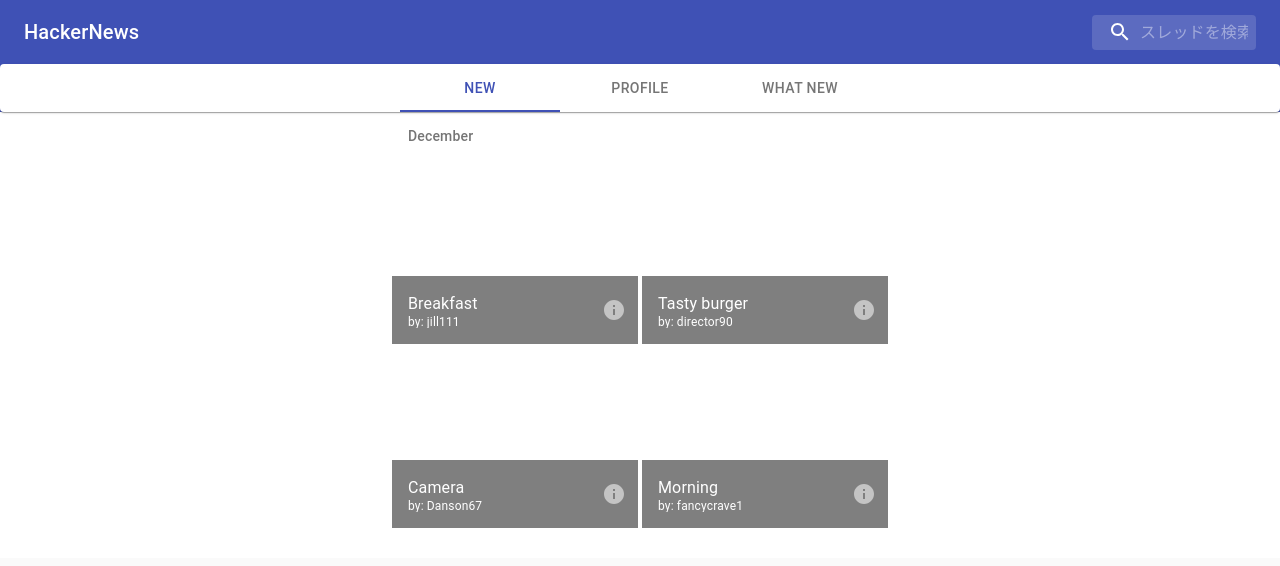
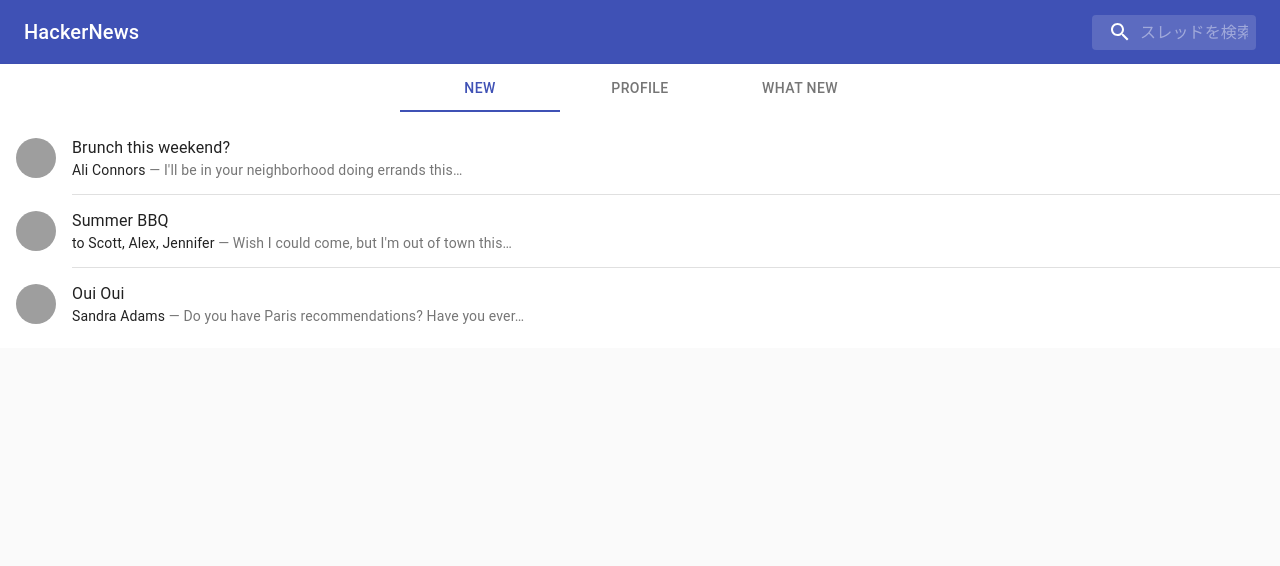
Before and after one commit to ogaru-sh/HackerNews, a Next.js app: page / in a window 1280 px wide. Shown: the top 566 px of the page. Built offline with nearby package versions, Linux system fonts and the light colour scheme; grey boxes are pictures that could not be loaded.

Commit message:
dev:スレッドリストのサンプル作成

```diff
--- a/src/components/GridList.tsx
+++ /dev/null
@@ -1,75 +0,0 @@
-import React from "react";
-import { Theme, createStyles, makeStyles } from "@material-ui/core/styles";
-import GridList from "@material-ui/core/GridList";
-import GridListTile from "@material-ui/core/GridListTile";
-import GridListTileBar from "@material-ui/core/GridListTileBar";
-import ListSubheader from "@material-ui/core/ListSubheader";
-import IconButton from "@material-ui/core/IconButton";
-import InfoIcon from "@material-ui/icons/Info";
-import tileData from "../data/tileData";
-
-const useStyles = makeStyles((theme: Theme) =>
-	createStyles({
-		root: {
-			display: "flex",
-			flexWrap: "wrap",
-			justifyContent: "space-around",
-			overflow: "hidden",
-			backgroundColor: theme.palette.background.paper,
-		},
-		gridList: {
-			width: 500,
-			height: 450,
-		},
-		icon: {
-			color: "rgba(255, 255, 255, 0.54)",
-		},
-	})
-);
-
-/**
- * The example data is structured as follows:
- *
- * import image from 'path/to/image.jpg';
- * [etc...]
- *
- * const tileData = [
- *   {
- *     img: image,
- *     title: 'Image',
- *     author: 'author',
- *   },
- *   {
- *     [etc...]
- *   },
- * ];
- */
-export default function TitlebarGridList() {
-	const classes = useStyles();
-
-	return (
-		<div className={classes.root}>
-			<GridList cellHeight={180} className={classes.gridList}>
-				<GridListTile key="Subheader" cols={2} style={{ height: "auto" }}>
-					<ListSubheader component="div">December</ListSubheader>
-				</GridListTile>
-				{tileData.map((tile) => (
-					<GridListTile key={tile.title}>
-						<GridListTileBar
-							title={tile.title}
-							subtitle={<span>by: {tile.author}</span>}
-							actionIcon={
-								<IconButton
-									aria-label={`info about ${tile.title}`}
-									className={classes.icon}
-								>
-									<InfoIcon />
-								</IconButton>
-							}
-						/>
-					</GridListTile>
-				))}
-			</GridList>
-		</div>
-	);
-}
--- /dev/null
+++ b/src/components/List.tsx
@@ -0,0 +1,96 @@
+import React from "react";
+import { createStyles, Theme, makeStyles } from "@material-ui/core/styles";
+import List from "@material-ui/core/List";
+import ListItem from "@material-ui/core/ListItem";
+import Divider from "@material-ui/core/Divider";
+import ListItemText from "@material-ui/core/ListItemText";
+import ListItemAvatar from "@material-ui/core/ListItemAvatar";
+import Avatar from "@material-ui/core/Avatar";
+import Typography from "@material-ui/core/Typography";
+
+const useStyles = makeStyles((theme: Theme) =>
+	createStyles({
+		root: {
+			width: "100%",
+			paddingTop: "10px",
+			backgroundColor: theme.palette.background.paper,
+		},
+		inline: {
+			display: "inline",
+		},
+	})
+);
+
+export default function AlignItemsList() {
+	const classes = useStyles();
+
+	return (
+		<List className={classes.root}>
+			<ListItem alignItems="flex-start">
+				<ListItemAvatar>
+					<Avatar alt="Remy Sharp" src="/static/images/avatar/1.jpg" />
+				</ListItemAvatar>
+				<ListItemText
+					primary="Brunch this weekend?"
+					secondary={
+						<React.Fragment>
+							<Typography
+								component="span"
+								variant="body2"
+								className={classes.inline}
+								color="textPrimary"
+							>
+								Ali Connors
+							</Typography>
+							{" — I'll be in your neighborhood doing errands this…"}
+						</React.Fragment>
+					}
+				/>
+			</ListItem>
+			<Divider variant="inset" component="li" />
+			<ListItem alignItems="flex-start">
+				<ListItemAvatar>
+					<Avatar alt="Travis Howard" src="/static/images/avatar/2.jpg" />
+				</ListItemAvatar>
+				<ListItemText
+					primary="Summer BBQ"
+					secondary={
+						<React.Fragment>
+							<Typography
+								component="span"
+								variant="body2"
+								className={classes.inline}
+								color="textPrimary"
+							>
+								to Scott, Alex, Jennifer
+							</Typography>
+							{" — Wish I could come, but I'm out of town this…"}
+						</React.Fragment>
+					}
+				/>
+			</ListItem>
+			<Divider variant="inset" component="li" />
+			<ListItem alignItems="flex-start">
+				<ListItemAvatar>
+					<Avatar alt="Cindy Baker" src="/static/images/avatar/3.jpg" />
+				</ListItemAvatar>
+				<ListItemText
+					primary="Oui Oui"
+					secondary={
+						<React.Fragment>
+							<Typography
+								component="span"
+								variant="body2"
+								className={classes.inline}
+								color="textPrimary"
+							>
+								Sandra Adams
+							</Typography>
+							{" — Do you have Paris recommendations? Have you ever…"}
+						</React.Fragment>
+					}
+				/>
+			</ListItem>
+		</List>
+	);
+}
--- a/src/components/header/Tabs.tsx
+++ b/src/components/header/Tabs.tsx
@@ -7,6 +7,7 @@ import Tab from "@material-ui/core/Tab";
 const useStyles = makeStyles({
 	root: {
 		flexGrow: 1,
+		borderRadius: "0px",
 	},
 });
 
--- a/src/components/page.tsx
+++ b/src/components/page.tsx
@@ -1,7 +1,7 @@
 import { useDispatch } from "react-redux";
 import useInterval from "../lib/useInterval";
 import Header from "./header/Header";
-import TitlebarGridList from "./GridList";
+import AlignItemsList from "./List";
 
 const Page = () => {
 	const dispatch = useDispatch();
@@ -18,7 +18,7 @@ const Page = () => {
 	return (
 		<>
 			<Header />
-			<TitlebarGridList />
+			<AlignItemsList />
 		</>
 	);
 };
--- a/src/data/tileData.ts
+++ /dev/null
@@ -1,57 +0,0 @@
-const tileData = [
-	{
-		title: "Breakfast",
-		author: "jill111",
-		cols: 2,
-		featured: true,
-	},
-	{
-		title: "Tasty burger",
-		author: "director90",
-	},
-	{
-		title: "Camera",
-		author: "Danson67",
-	},
-	{
-		title: "Morning",
-		author: "fancycrave1",
-		featured: true,
-	},
-	{
-		title: "Hats",
-		author: "Hans",
-	},
-	{
-		title: "Honey",
-		author: "fancycravel",
-	},
-	{
-		title: "Vegetables",
-		author: "jill111",
-		cols: 2,
-	},
-	{
-		title: "Water plant",
-		author: "BkrmadtyaKarki",
-	},
-	{
-		title: "Mushrooms",
-		author: "PublicDomainPictures",
-	},
-	{
-		title: "Olive oil",
-		author: "congerdesign",
-	},
-	{
-		title: "Sea star",
-		cols: 2,
-		author: "821292",
-	},
-	{
-		title: "Bike",
-		author: "danfador",
-	},
-];
-
-export default tileData;
```
Also changed, not shown: src/components/Threads.tsx (deleted, +0 -39 lines).
